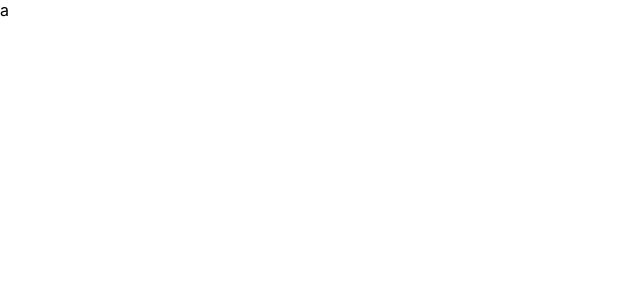
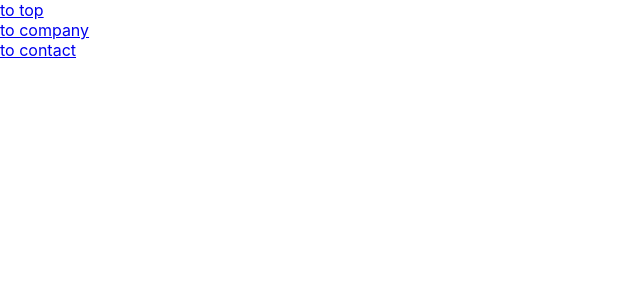
Before and after one commit to Kiyofumi-asada/react_d3js, a React (Create React App) app: page / in a window 1280 px wide. Shown: the top 300 px of the page, without its empty margins (0-640 px from the left). Built offline with nearby package versions, Linux system fonts and the light colour scheme.

Commit message:
add react-router

```diff
--- a/package.json
+++ b/package.json
@@ -7,6 +7,7 @@
     "@testing-library/react": "^13.3.0",
     "@testing-library/user-event": "^13.5.0",
     "@types/d3": "^7.4.0",
+    "@types/d3-simple-slider": "^1.5.2",
     "@types/jest": "^27.5.2",
     "@types/node": "^16.11.48",
     "@types/react": "^18.0.17",
@@ -14,12 +15,14 @@
     "@typescript-eslint/eslint-plugin": "^5.33.0",
     "@typescript-eslint/parser": "^5.33.0",
     "d3": "^7.6.1",
+    "d3-simple-slider": "^1.10.4",
     "eslint": "^8.22.0",
     "eslint-config-prettier": "^8.5.0",
     "eslint-plugin-react": "^7.30.1",
     "prettier": "^2.7.1",
     "react": "^18.2.0",
     "react-dom": "^18.2.0",
+    "react-router-dom": "^6.3.0",
     "react-scripts": "5.0.1",
     "typescript": "^4.7.4",
     "web-vitals": "^2.1.4"
--- a/src/App.tsx
+++ b/src/App.tsx
@@ -1,10 +1,24 @@
 import React from 'react';
+import { BrowserRouter, Link, Routes, Route } from 'react-router-dom';
 import Container from './component/container';
 
 const App: React.FC = () => {
   return (
     <>
-      <Container />
+      <BrowserRouter>
+        <div className="App">
+          <Link to="/">to top</Link>
+          <br />
+          <Link to="/company">to company</Link>
+          <br />
+          <Link to="/contact">to contact</Link>
+
+          <Routes>
+            <Route path="/" element={<Container />} />
+            <Route path="company" element={<Container />} />
+          </Routes>
+        </div>
+      </BrowserRouter>
     </>
   );
 };
--- a/src/component/container.tsx
+++ b/src/component/container.tsx
@@ -1,7 +1,7 @@
 import React from 'react';
 
 const Container: React.FC = () => {
-  return <>a</>;
+  return <></>;
 };
 
 export default Container;
```
Also changed, not shown: 1 other file (tests, documents, lock files or other folders).
